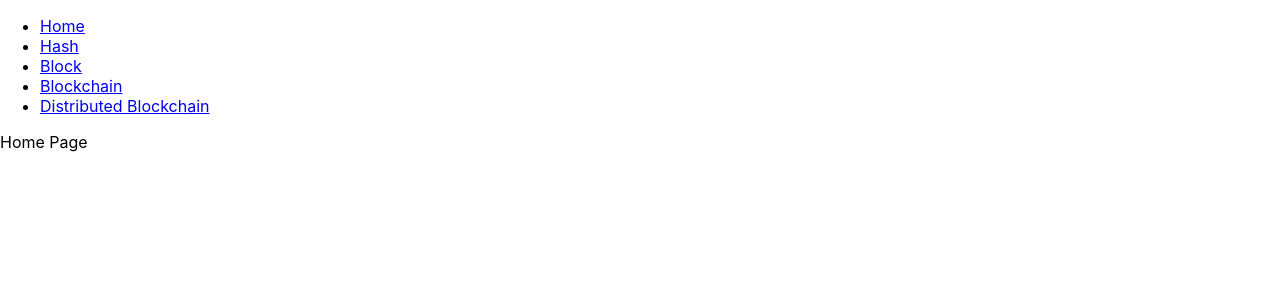
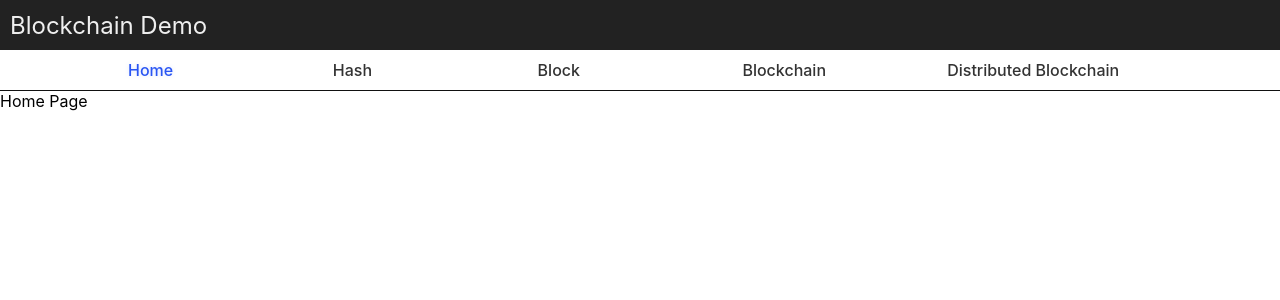
Before and after one commit to joecaro/blockchain-demo-reactJS, a React (Create React App) app: page / in a window 1280 px wide. Shown: the top 300 px of the page. Built offline with nearby package versions, Linux system fonts and the light colour scheme.

Commit message:
basic nav styling

```diff
--- a/src/App.js
+++ b/src/App.js
@@ -4,6 +4,8 @@ import {
   Route,
   NavLink,
 } from "react-router-dom";
+import Header from "./components/Header";
+import Nav from "./components/Nav";
 import Block from "./Pages/Block";
 import Blockchain from "./Pages/Blockchain";
 import DistributedChain from "./Pages/DistributedChain";
@@ -11,41 +13,58 @@ import Hash from "./Pages/Hash";
 import Home from "./Pages/Home";
 
 const activeStyle = {
-  fontWeight: "bold",
+  color: "#2955f3",
+  filter: "drop-shadow(0 0 2px #0a3cef22)",
 };
 
 function App() {
   return (
     <Router>
-      <nav>
+      <Header />
+      <Nav>
         <ul>
           <li>
-            <NavLink exact to='/' activeStyle={activeStyle}>
+            <NavLink
+              exact
+              to='/'
+              style={({ isActive }) => (isActive ? activeStyle : {})}>
               Home
             </NavLink>
           </li>
           <li>
-            <NavLink exact to='/hash' activeStyle={activeStyle}>
+            <NavLink
+              exact
+              to='/hash'
+              style={({ isActive }) => (isActive ? activeStyle : {})}>
               Hash
             </NavLink>
           </li>
           <li>
-            <NavLink exact to='/block' activeStyle={activeStyle}>
+            <NavLink
+              exact
+              to='/block'
+              style={({ isActive }) => (isActive ? activeStyle : {})}>
               Block
             </NavLink>
           </li>
           <li>
-            <NavLink exact to='/blockchain' activeStyle={activeStyle}>
+            <NavLink
+              exact
+              to='/blockchain'
+              style={({ isActive }) => (isActive ? activeStyle : {})}>
               Blockchain
             </NavLink>
           </li>
           <li>
-            <NavLink exact to='/distributed' activeStyle={activeStyle}>
+            <NavLink
+              exact
+              to='/distributed'
+              style={({ isActive }) => (isActive ? activeStyle : {})}>
               Distributed Blockchain
             </NavLink>
           </li>
         </ul>
-      </nav>
+      </Nav>
 
       <Routes>
         <Route exact path='/' element={<Home />}></Route>
--- /dev/null
+++ b/src/components/Header.js
@@ -0,0 +1,23 @@
+import React from "react";
+import styled from "styled-components";
+
+export default function Header() {
+  return (
+    <HeaderContainer>
+      <p>Blockchain Demo</p>
+    </HeaderContainer>
+  );
+}
+const HeaderContainer = styled.header`
+  width: 100vw;
+  height: 50px;
+  background-color: #222;
+  display: flex;
+  justify-content: flex-start;
+  p {
+    font-size: 1.5rem;
+    margin: auto 0;
+    padding: 0 10px;
+    color: #efefef;
+  }
+`;
--- /dev/null
+++ b/src/components/Nav.js
@@ -0,0 +1,31 @@
+import React from "react";
+import styled from "styled-components";
+
+export default function Nav({ children }) {
+  return <NavContainer>{children}</NavContainer>;
+}
+
+const NavContainer = styled.nav`
+  width: 100vw;
+  display: flex;
+  border-bottom: 1px solid #111;
+  ul {
+    list-style: none;
+    padding: 0 10%;
+    margin: 0;
+    display: grid;
+    grid-template-columns: repeat(5, 1fr);
+    align-items: center;
+    width: 100vw;
+    height: 40px;
+  }
+  a {
+    text-decoration: none;
+    color: #333;
+    font-weight: 500;
+    :hover {
+      filter: drop-shadow(0 0 10px #00000088);
+      transition: 0.2s;
+    }
+  }
+`;
```
